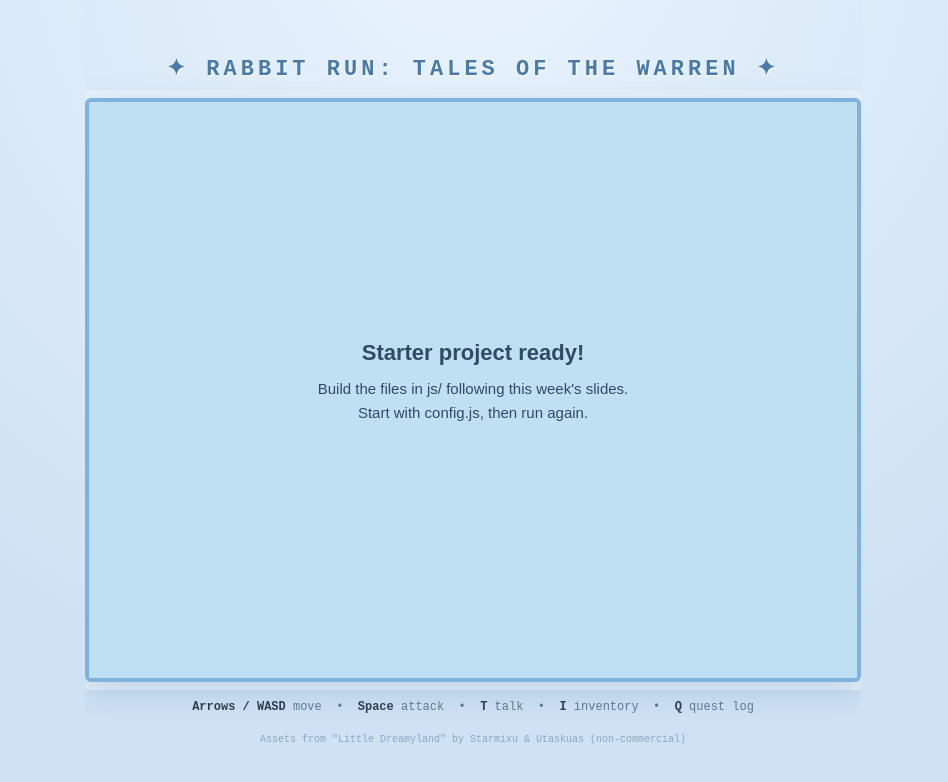
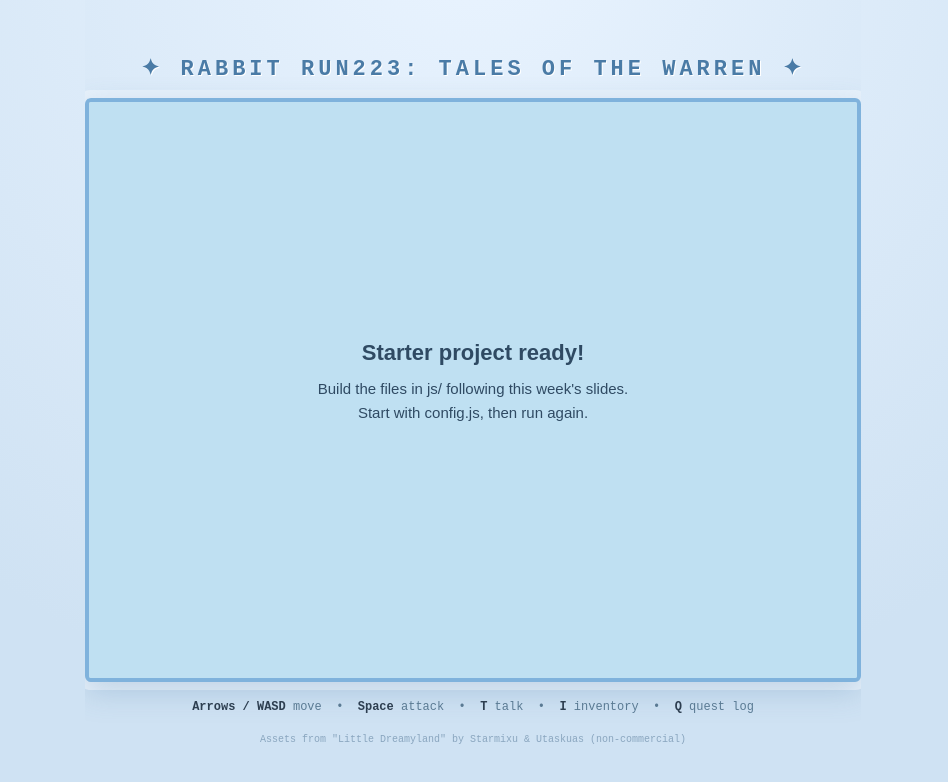
Before and after one commit to Xavierdavidlee/rabbit-run, a plain HTML site: page index.html in a window 1280 px wide. Shown: the whole page, without its empty margins (167-1115 px from the left). Drawn offline with Linux system fonts and the light colour scheme.

Commit message:
Add week1 code

```diff
--- a/index.html
+++ b/index.html
@@ -58,7 +58,7 @@
   </style>
 </head>
 <body>
-  <h1>✦ RABBIT RUN: TALES OF THE WARREN ✦</h1>
+  <h1>✦ RABBIT RUN223: TALES OF THE WARREN ✦</h1>
 
   <!-- The whole game renders inside this single canvas element. -->
   <canvas id="game"></canvas>
```
